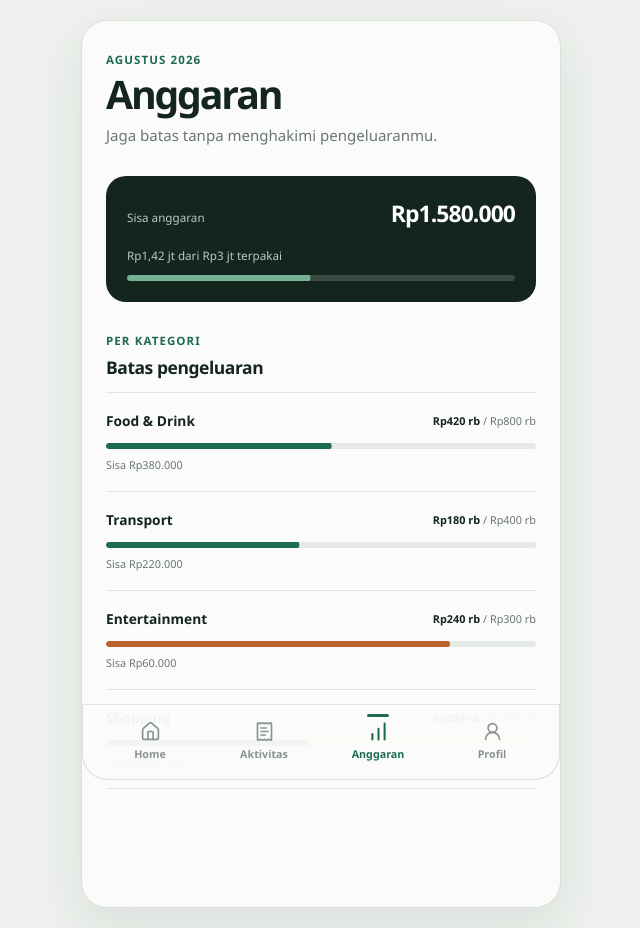
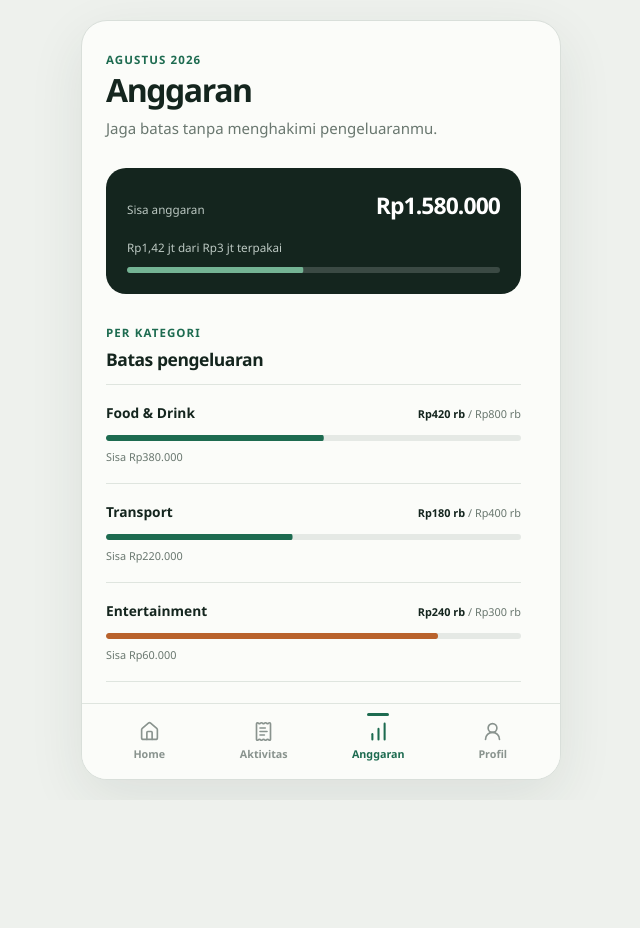
Before and after one commit to bagoesrex/finara, a Next.js app: page /budget in a window 1280 px wide. Shown: the whole page, without its empty margins (319-959 px from the left). After the commit the page ends 800 px from the top, so only its background shows below. Built offline with nearby package versions, Linux system fonts and the light colour scheme.

Commit message:
fix: lock app shell to viewport with internal scrolling and static bottom navigation

```diff
--- a/src/app/globals.css
+++ b/src/app/globals.css
@@ -28,30 +28,32 @@
 
 * { box-sizing: border-box; }
 html {
+  height: 100%;
+  overflow: hidden;
   background: var(--canvas);
   color: var(--ink);
   font-family: "Segoe UI", Arial, sans-serif;
   scroll-behavior: smooth;
 }
-body { min-height: 100%; margin: 0; background: var(--canvas); }
+body { height: 100%; margin: 0; overflow: hidden; background: var(--canvas); }
 button, input { font: inherit; }
-button, a { -webkit-tap-highlight-color: transparent; }
+button, a { touch-action: manipulation; -webkit-tap-highlight-color: transparent; }
 button { color: inherit; }
 a { color: inherit; text-decoration: none; }
 :focus-visible { outline: 3px solid color-mix(in srgb, var(--accent) 42%, transparent); outline-offset: 3px; }
 .sr-only { position: absolute; width: 1px; height: 1px; padding: 0; margin: -1px; overflow: hidden; clip: rect(0, 0, 0, 0); white-space: nowrap; border: 0; }
 
-.app-viewport { min-height: 100dvh; }
-.app-shell { position: relative; width: 100%; max-width: 480px; min-height: 100dvh; margin: 0 auto; overflow-x: clip; background: var(--surface); }
-.app-content { min-height: 100dvh; padding-bottom: calc(var(--nav-height) + env(safe-area-inset-bottom)); }
-.page { min-height: calc(100dvh - var(--nav-height)); padding: 30px var(--page-padding) 42px; }
+.app-viewport { height: 100dvh; overflow: hidden; }
+.app-shell { position: relative; display: flex; width: 100%; max-width: 480px; height: 100dvh; min-height: 0; margin: 0 auto; overflow: hidden; flex-direction: column; background: var(--surface); }
+.app-content { min-height: 0; flex: 1 1 auto; overflow-x: clip; overflow-y: auto; overscroll-behavior-y: contain; -webkit-overflow-scrolling: touch; }
+.page { min-height: 100%; padding: 30px var(--page-padding) 42px; }
 .page-enter { animation: page-enter 280ms cubic-bezier(0.22, 1, 0.36, 1) both; }
 .eyebrow { margin: 0 0 5px; color: var(--accent); font-size: .72rem; font-weight: 700; letter-spacing: .095em; text-transform: uppercase; }
 .page-header { margin-bottom: 28px; }
 .page-header h1 { margin: 0; font-size: clamp(2rem, 9vw, 2.45rem); font-weight: 690; letter-spacing: -.055em; line-height: 1.05; }
 .page-header > p:last-child:not(.eyebrow) { max-width: 340px; margin: 10px 0 0; color: var(--muted); font-size: .94rem; line-height: 1.55; }
 
-.bottom-navigation { position: fixed; z-index: 30; left: 50%; bottom: 0; display: grid; grid-template-columns: repeat(4, 1fr); width: min(100%, 480px); min-height: calc(var(--nav-height) + env(safe-area-inset-bottom)); padding: 8px 10px calc(8px + env(safe-area-inset-bottom)); translate: -50% 0; border-top: 1px solid var(--border); background: color-mix(in srgb, var(--surface) 96%, transparent); }
+.bottom-navigation { position: relative; z-index: 30; display: grid; width: 100%; min-height: calc(var(--nav-height) + env(safe-area-inset-bottom)); padding: 8px 10px calc(8px + env(safe-area-inset-bottom)); flex: 0 0 auto; grid-template-columns: repeat(4, 1fr); border-top: 1px solid var(--border); background: var(--surface); }
 .bottom-navigation a { position: relative; display: flex; min-width: 0; min-height: 56px; align-items: center; justify-content: center; flex-direction: column; gap: 4px; border-radius: 14px; color: var(--faint); font-size: .67rem; font-weight: 600; transition: color 160ms ease, background-color 160ms ease, transform 160ms ease; }
 .bottom-navigation a:hover { color: var(--ink); background: var(--surface-subtle); }
 .bottom-navigation a:active { transform: scale(.96); }
@@ -210,7 +212,7 @@ a.transaction-row:active { transform: scale(.99); }
 .sheet-caption { margin: 10px 0 0; color: var(--faint); font-size: .65rem; line-height: 1.45; text-align: center; }
 .toast { position: fixed; z-index: 45; right: max(18px, calc((100vw - 444px) / 2)); bottom: calc(var(--nav-height) + 14px + env(safe-area-inset-bottom)); left: max(18px, calc((100vw - 444px) / 2)); display: flex; min-height: 48px; align-items: center; justify-content: center; gap: 8px; padding: 12px 16px; border-radius: 13px; background: var(--ink); color: white; box-shadow: 0 12px 30px rgb(13 28 21 / 19%); font-size: .73rem; font-weight: 620; text-align: center; animation: toast-enter 260ms cubic-bezier(0.22, 1, 0.36, 1) both; }
 
-.empty-page { display: flex; min-height: calc(100dvh - var(--nav-height)); align-items: center; justify-content: center; flex-direction: column; padding: 30px var(--page-padding); }
+.empty-page { display: flex; min-height: 100%; align-items: center; justify-content: center; flex-direction: column; padding: 30px var(--page-padding); }
 .empty-page h1, .empty-page > p { margin: 0; }
 .empty-page h1 { font-size: 1.45rem; }
 .empty-page > p:not(.eyebrow) { max-width: 300px; margin-top: 8px; color: var(--muted); font-size: .8rem; line-height: 1.5; }
@@ -224,8 +226,11 @@ a.transaction-row:active { transform: scale(.99); }
 
 @media (min-width: 520px) {
   .app-viewport { padding: 20px 0; }
-  .app-shell { min-height: calc(100dvh - 40px); border: 1px solid #d9dfda; border-radius: 26px; box-shadow: 0 18px 55px rgb(38 54 46 / 9%); }
-  .bottom-navigation { bottom: 20px; width: 478px; border: 1px solid #d9dfda; border-top-color: var(--border); border-radius: 0 0 26px 26px; }
+  .app-shell { height: calc(100dvh - 40px); border: 1px solid #d9dfda; border-radius: 26px; box-shadow: 0 18px 55px rgb(38 54 46 / 9%); }
+  .app-content { scrollbar-gutter: stable; }
+  .balance-section > strong { font-size: 2.4rem; letter-spacing: -.055em; }
+  .page-header h1 { font-size: 2rem; letter-spacing: -.045em; }
+  .detail-amount, .preview-amount { font-size: 2rem; }
 }
 
 @media (max-width: 350px) {
```
